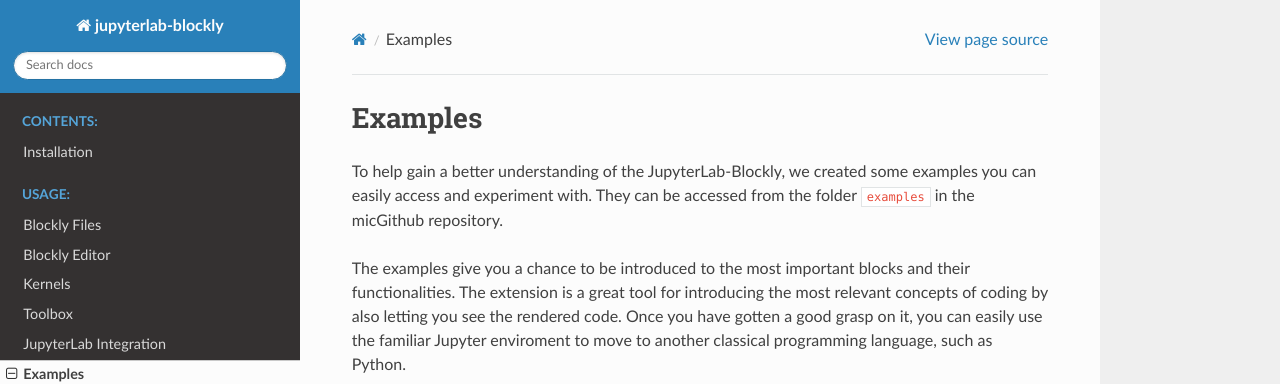
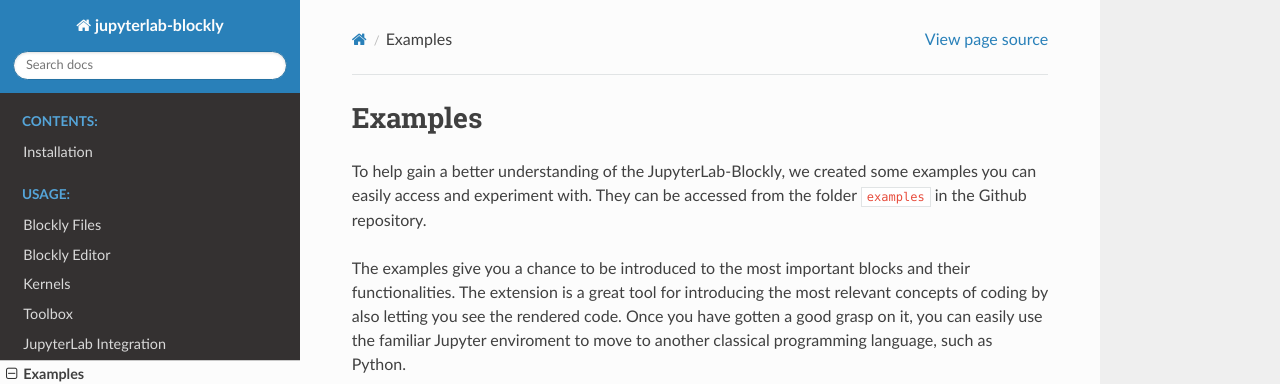
Before and after one commit to QuantStack/jupyterlab-blockly, a Sphinx documentation site: the page built from docs/examples.md, in a window 1280 px wide and 900 px high. Shown: the top 384 px of the window. Built offline with Sphinx 7.4.7 and the Read the Docs theme 2.0.0, drawn with Linux system fonts in a browser that asks for light colours.

Commit message:
fixed typos

```diff
--- a/docs/examples.md
+++ b/docs/examples.md
@@ -1,6 +1,6 @@
 # Examples
 
-To help gain a better understanding of the JupyterLab-Blockly, we created some examples you can easily access and experiment with. They can be accessed from the folder `examples` in the micGithub repository.
+To help gain a better understanding of the JupyterLab-Blockly, we created some examples you can easily access and experiment with. They can be accessed from the folder `examples` in the Github repository.
 
 The examples give you a chance to be introduced to the most important blocks and their functionalities. The extension is a great tool for introducing the most relevant concepts of coding by also letting you see the rendered code. Once you have gotten a good grasp on it, you can easily use the familiar Jupyter enviroment to move to another classical programming language, such as Python.
 
```
Also changed, not shown: docs/_static/selectKernel.png.
